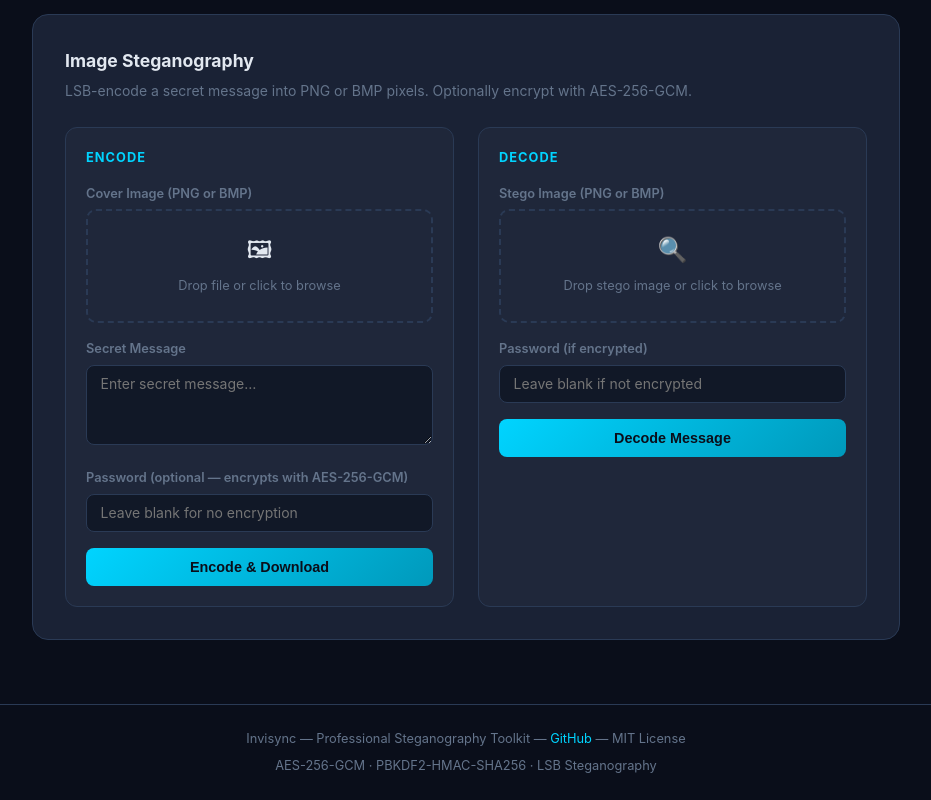
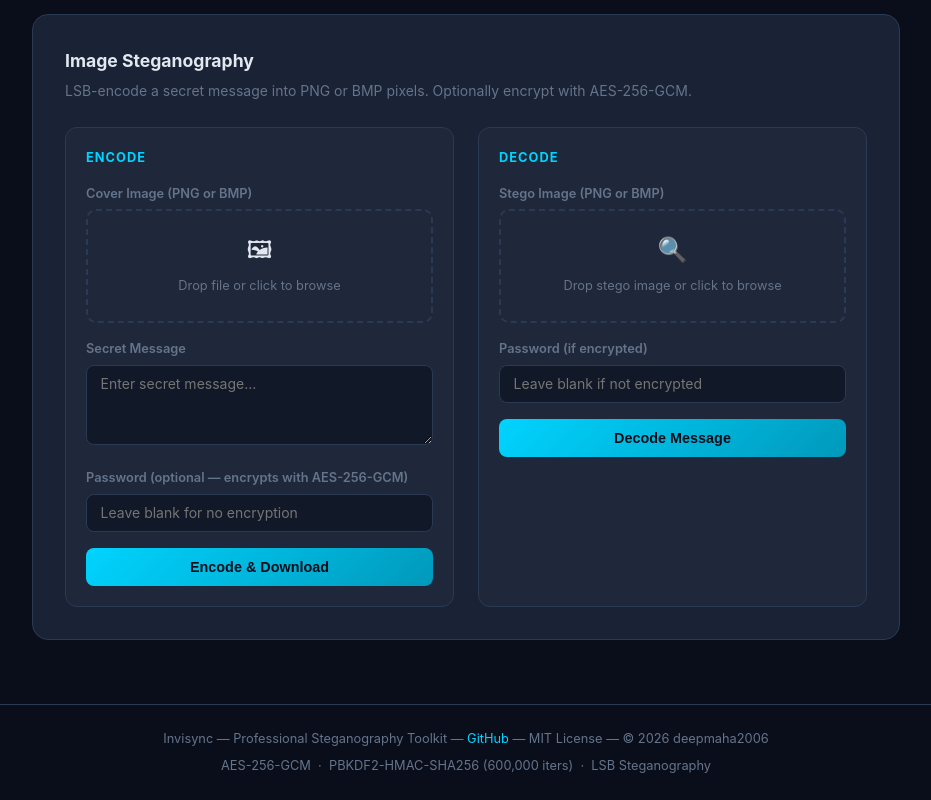
Before and after one commit to deepmaha2006/steganography-toolkit, a plain HTML site: page static/index.html in a window 1280 px wide. Shown: the part 482-1282 px from the top of the page, without its empty margins (174-1105 px from the left). Drawn offline with Linux system fonts and the light colour scheme.

Commit message:
chore: fix CRLF, live URL, copyright year, clean gitignore

```diff
--- a/static/index.html
+++ b/static/index.html
@@ -490,8 +490,8 @@
 </div>
 
 <footer>
-  <p>Invisync &mdash; Professional Steganography Toolkit &mdash; <a href="https://github.com/deepmaha2006/steganography-toolkit" target="_blank" rel="noopener">GitHub</a> &mdash; MIT License</p>
-  <p style="margin-top:.4rem">AES-256-GCM · PBKDF2-HMAC-SHA256 · LSB Steganography</p>
+  <p>Invisync &mdash; Professional Steganography Toolkit &mdash; <a href="https://github.com/deepmaha2006/steganography-toolkit" target="_blank" rel="noopener">GitHub</a> &mdash; MIT License &mdash; &copy; 2026 deepmaha2006</p>
+  <p style="margin-top:.4rem">AES-256-GCM &nbsp;·&nbsp; PBKDF2-HMAC-SHA256 (600,000 iters) &nbsp;·&nbsp; LSB Steganography</p>
 </footer>
 
 <script>
```
Also changed, not shown: 3 other files.
